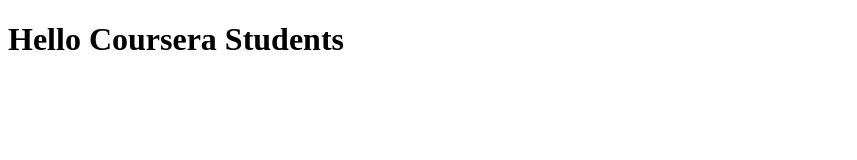
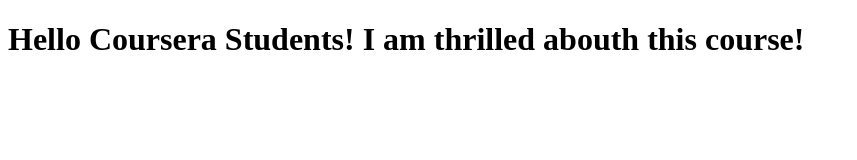
Before and after one commit to warevalo/coursera-test, a plain HTML site: page index.html in a window 1280 px wide. Shown: the whole page, without its empty margins (0-857 px from the left). Drawn offline with Linux system fonts and the light colour scheme.

Commit message:
New version of web file.

```diff
--- a/index.html
+++ b/index.html
@@ -5,6 +5,6 @@
     <title>Hello Coursera</title>
   </head>
   <body>
-    <h1>Hello Coursera Students</h1>
+    <h1>Hello Coursera Students! I am thrilled abouth this course!</h1>
   </body>
 </html>
```
